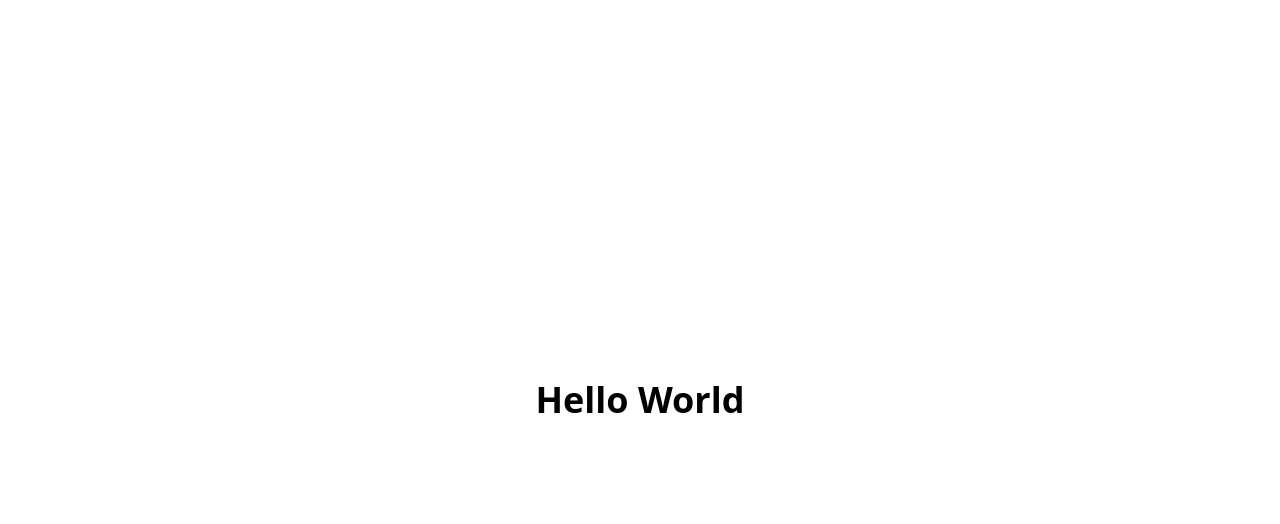
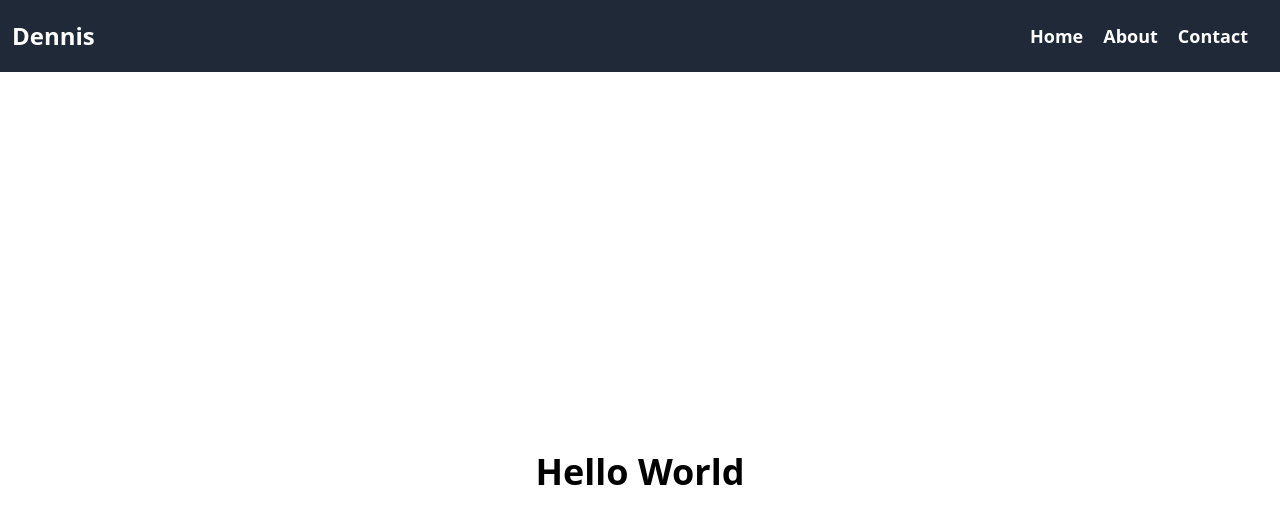
Before and after one commit to storefrontdev/dennis, a Next.js app: page / in a window 1280 px wide. Shown: the top 524 px of the page. Built offline with nearby package versions, Linux system fonts and the light colour scheme.

Commit message:
updated hooks

```diff
--- /dev/null
+++ b/app/components/navigation.js
@@ -0,0 +1,30 @@
+import Link from "next/link"
+
+const links = [
+  { href: "/", label: "Home" },
+  { href: "/about", label: "About" },
+  { href: "/contact", label: "Contact" },
+]
+
+const Navigation = () => {
+  return (
+    <div className="bg-gray-800 w-full px-3 py-5">
+      <div className="flex flex-row justify-between items-center">
+        <div className="flex flex-row items-center">
+          <div className="text-white font-bold text-2xl">Dennis</div>
+        </div>
+        <div className="flex flex-row items-center">
+          {links.map(({ href, label }) => (
+            <div key={label} className="mr-5">
+              <Link href={href} className="text-white font-bold text-lg">
+                {label}
+              </Link>
+            </div>
+          ))}
+        </div>
+      </div>
+    </div>
+  );
+};
+
+export default Navigation;
--- a/app/layout.tsx
+++ b/app/layout.tsx
@@ -1,4 +1,5 @@
 import './globals.css'
+import Navigation from './components/navigation'
 
 export default function RootLayout({
   children,
@@ -12,7 +13,10 @@ export default function RootLayout({
         head.tsx. Find out more at https://beta.nextjs.org/docs/api-reference/file-conventions/head
       */}
       <head />
-      <body>{children}</body>
+      <body>
+        <Navigation />
+        {children}
+      </body>
     </html>
   )
 }
--- a/lib/swell/hooks.ts
+++ b/lib/swell/hooks.ts
@@ -4,6 +4,7 @@ import { swell } from "./init";
 
 import { useEffect, useState } from 'react'
 import { Cart } from "swell-js/types/cart";
+
 
 
 const useCart = () => {
@@ -36,7 +37,7 @@ const useImages = (product: any) => {
 }
 
 
-export const useVariant = (product: swell.Product, options: object) => {
+const useVariant = (product: swell.Product, options: object) => {
   // options are an object like { Color: 'Red', Size: 'Small' }
 
   const [variant, setVariant] = useState<object | null>();
@@ -59,4 +60,4 @@ export const useVariant = (product: swell.Product, options: object) => {
 
 
 
-export { useCart, useImages }
+export { useCart, useImages, useVariant }
--- a/tsconfig.json
+++ b/tsconfig.json
@@ -24,6 +24,6 @@
       "@/*": ["./*"]
     }
   },
-  "include": ["next-env.d.ts", "**/*.ts", "**/*.tsx", ".next/types/**/*.ts"],
+  "include": ["next-env.d.ts", "**/*.ts", "**/*.tsx", ".next/types/**/*.ts", "app/components/navigation.js"],
   "exclude": ["node_modules"]
 }
```
